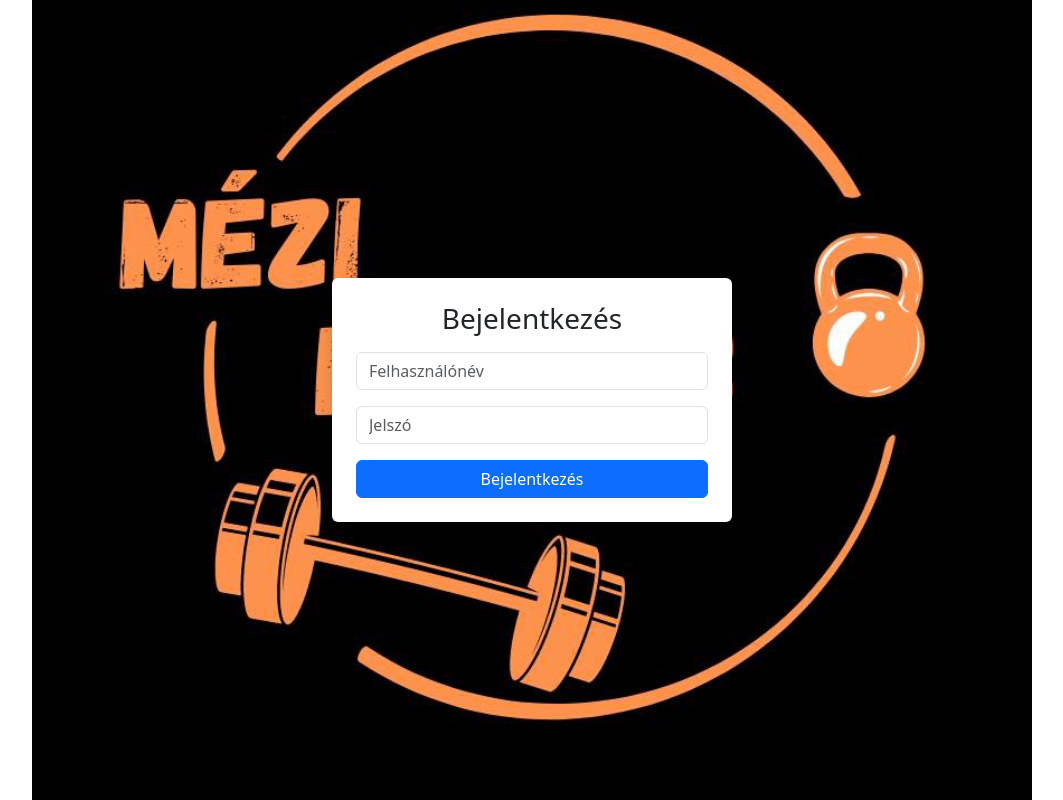
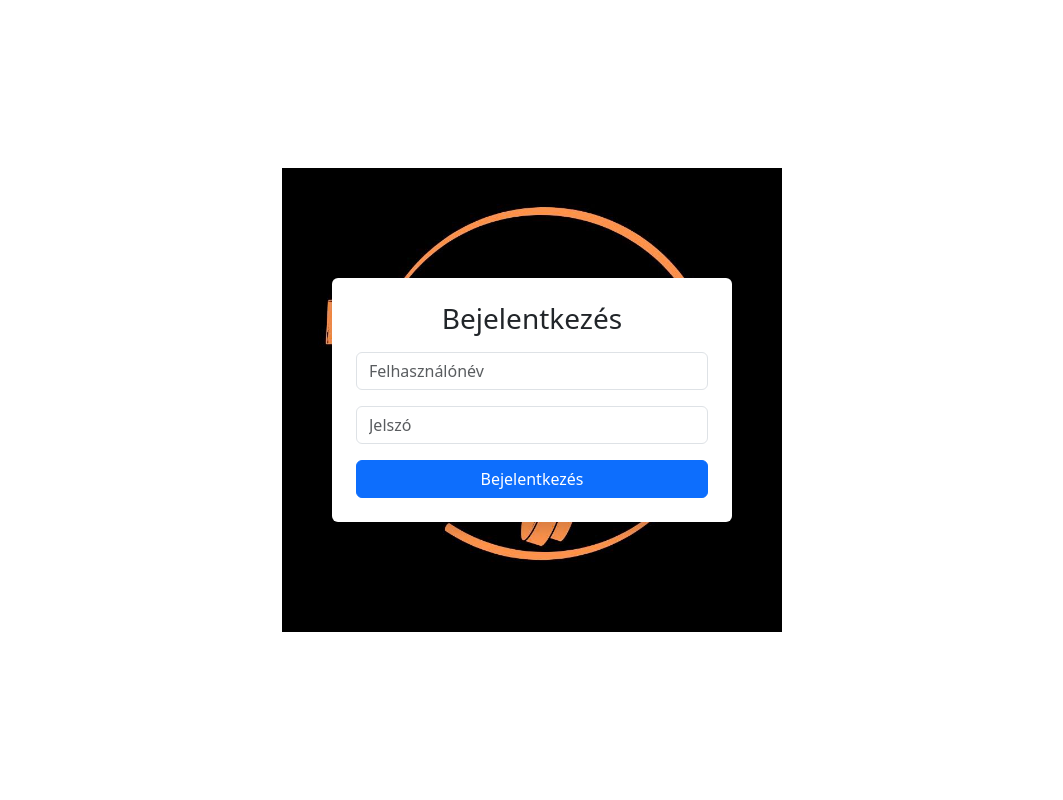
Before and after one commit to Gjoci31/Berlet_app, a Flask app: a page that uses app/templates/login.html in a window 1280 px wide. Shown: the whole page, without its empty margins (108-1171 px from the left). Run offline with Flask 3, Linux system fonts and the light colour scheme.

Commit message:
Update styles.css

```diff
--- a/app/static/css/styles.css
+++ b/app/static/css/styles.css
@@ -1,6 +1,6 @@
 .login-background {
     background-image: url('/static/images/kettlebell-bg.jpg');
-    background-size: 1000px;  /* smaller background image */
+    background-size: 500px;  /* smaller background image */
     background-position: center;
     background-repeat: no-repeat;
 }
```
